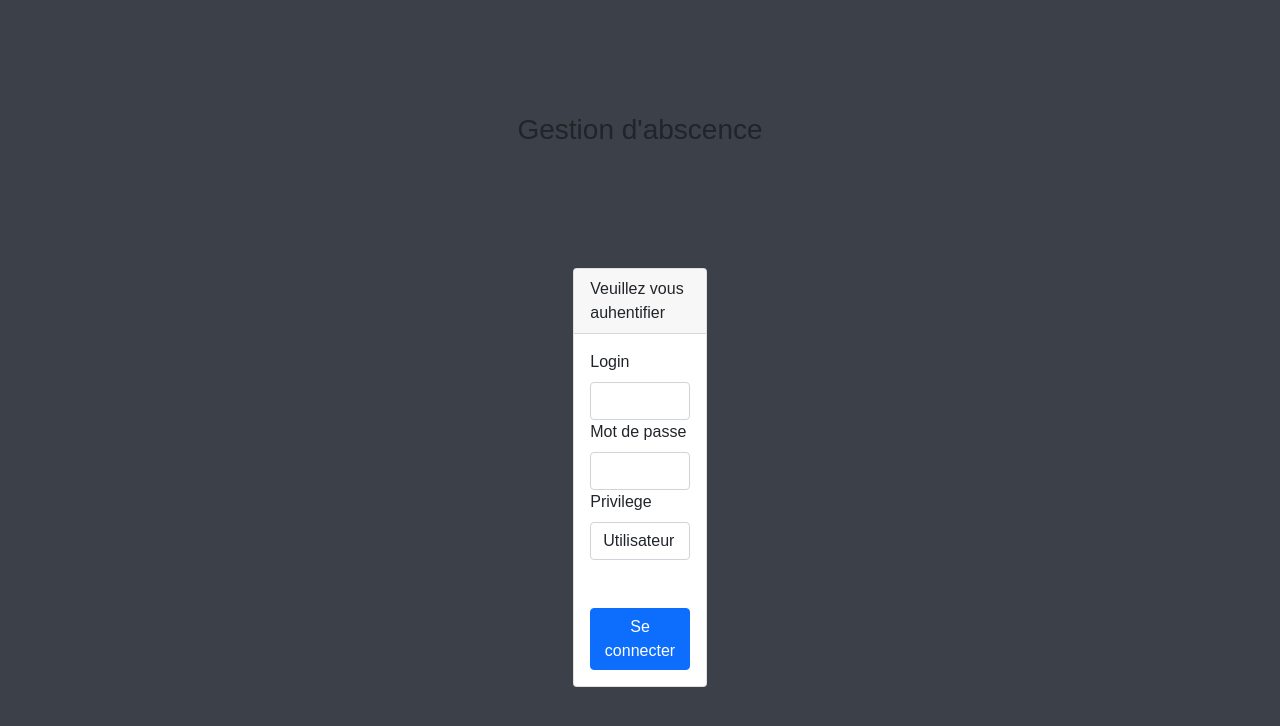
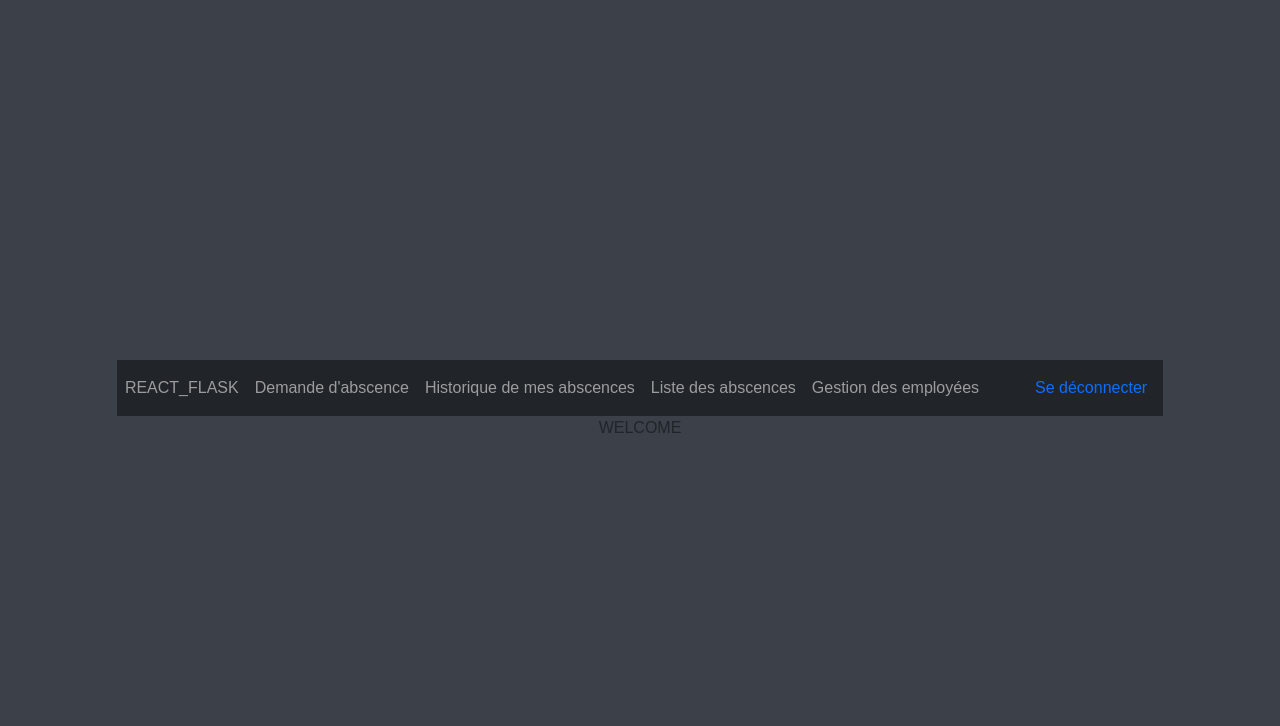
Before and after one commit to Khaniee/gestion_conge, a React (Create React App) app in the folder front-end/: page / in a window 1280 px wide. Shown: the top 726 px of the page. Built offline with nearby package versions, Linux system fonts and the light colour scheme.

Commit message:
fix get previous header
fix abscences not found

```diff
--- a/front-end/src/components/Header.js
+++ b/front-end/src/components/Header.js
@@ -20,7 +20,10 @@ class Header extends Component{
                         <NavLink className="nav-link" to="/historiqueMesAbscence">Historique de mes abscences</NavLink>
                     </li>
                     <li className="nav-item">
-                        <Link className="nav-link" to="/employees">Gestion des employées</Link>
+                        <NavLink className="nav-link" to="/abscences">Liste des abscences</NavLink>
+                    </li>
+                    <li className="nav-item">
+                        <NavLink className="nav-link" to="/employees">Gestion des employées</NavLink>
                     </li>
 
                 </ul>
--- a/front-end/src/index.js
+++ b/front-end/src/index.js
@@ -6,11 +6,12 @@ import reportWebVitals from './reportWebVitals';
 
 import Header from './components/Header';
 
+import App from './App';
 import Login from './components/Login'
 import DemandeAbscence from './components/DemandeAbscence'
+// import Abscences from './components/Abscences'
 import Employees from './components/Employees'
 import HistoriqueMesAbscence from './components/HistoriqueMesAbscence'
-import ValidationAbscence from './components/ValidationAbscence'
 
 
 import {BrowserRouter, Routes, Route} from 'react-router-dom'
@@ -18,12 +19,13 @@ import {BrowserRouter, Routes, Route} from 'react-router-dom'
 const root = ReactDOM.createRoot(document.getElementById('root'));
 root.render(
   <BrowserRouter>
+    <Header />
     <Routes>
-{/* <Header /> */}
-  <Route path="/" element={<Login/>}/>
+      <Route path="/" element={<App/>}/>
+      <Route path="/login" element={<Login/>}/>
       <Route path="/demandeAbscence" element={<DemandeAbscence/>}/>
       <Route path="/historiqueMesAbscence" element={<HistoriqueMesAbscence/>}/>
-  <Route path="/validationDemande" element={<ValidationAbscence/>}/>
+      {/* <Route path="/abscences" element={<Abscences/>}/> */}
       <Route path="/employees" element={<Employees/>}/>
     </Routes>
   </BrowserRouter>
```
Lines whose indentation alone changed are shown as unchanged.
